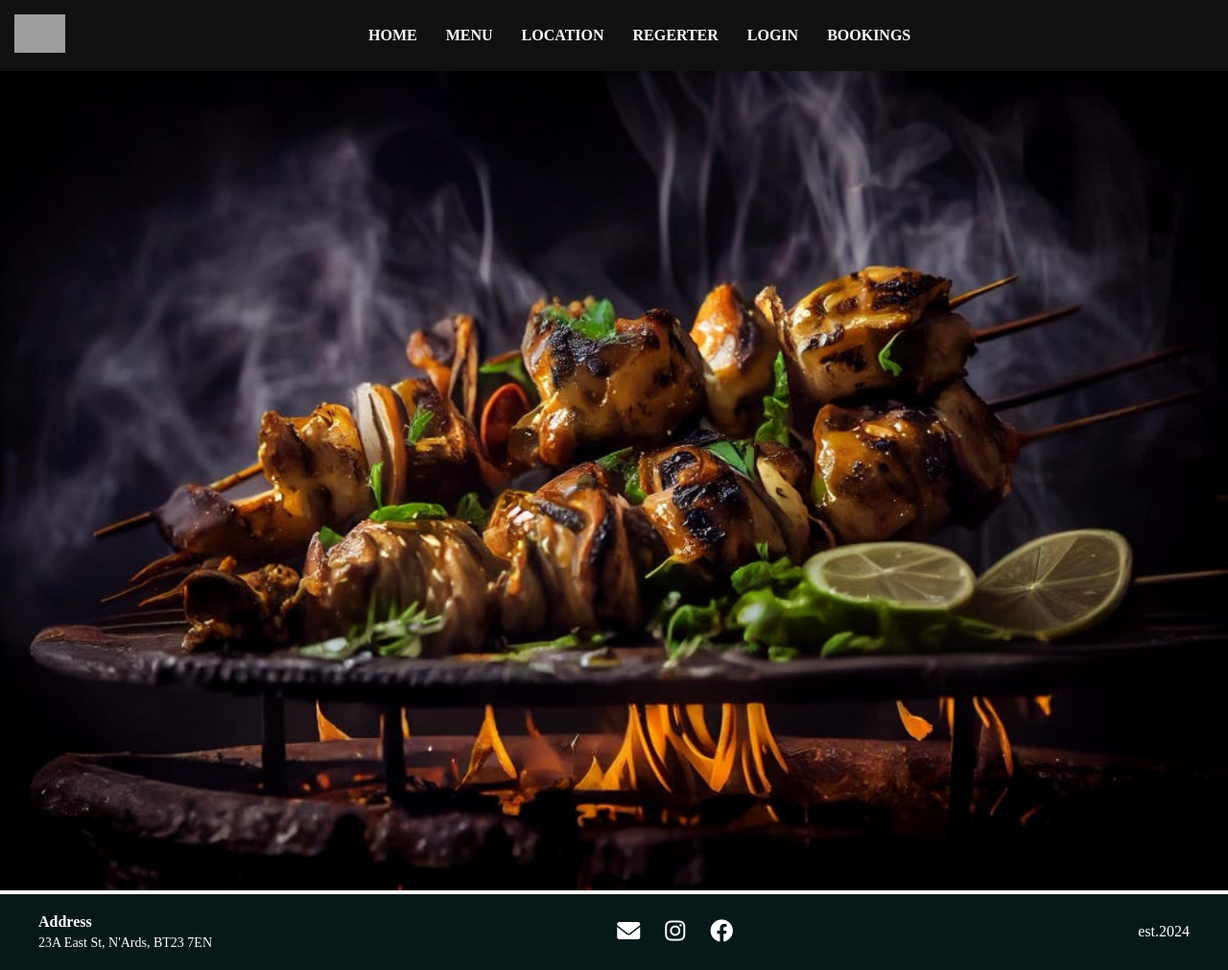
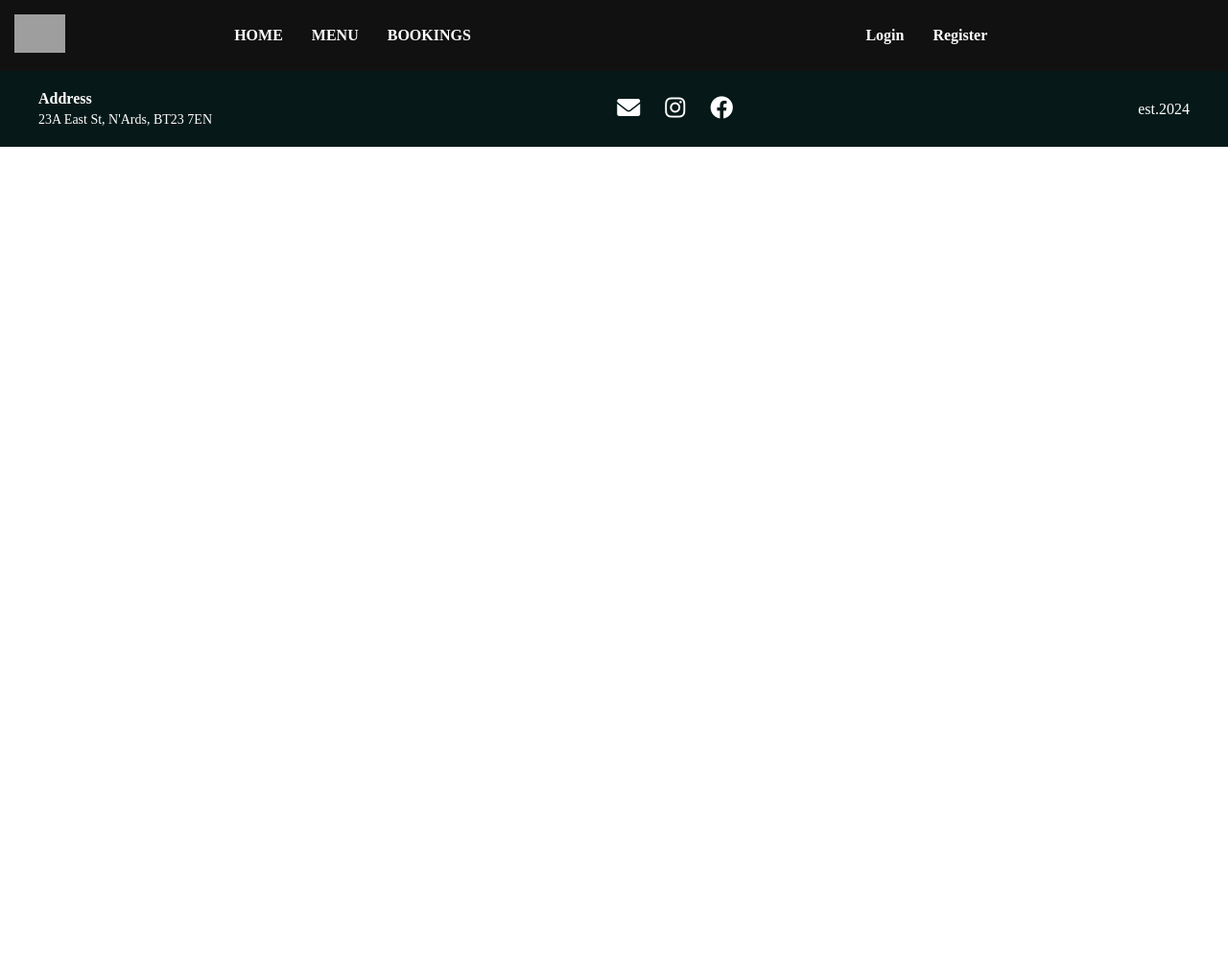
Before and after one commit to SamGree/East_Flavors, a Django app: page / in a window 1280 px wide. Shown: the whole page at 96% size. After the commit the page ends 153 px from the top, so only its background shows below. Run offline with Django 4.2, Linux system fonts and the light colour scheme; grey boxes are pictures that could not be loaded.

Commit message:
add template to base html

```diff
--- a/templates/base.html
+++ b/templates/base.html
@@ -1,37 +1,51 @@
 {% load static %}
 <!DOCTYPE html>
 <html lang="en">
-
   <head>
     <title>EastSt. Website</title>
+    <meta charset="UTF-8" />
+    <meta name="viewport" content="width=device-width, initial-scale=1.0" />
+
     <!-- Add Font Awesome CDN for icons -->
-  <link rel="stylesheet" href="https://cdnjs.cloudflare.com/ajax/libs/font-awesome/6.0.0-beta3/css/all.min.css"
-    integrity="sha384-k6RqeWeci5ZR/Lv4MR0sA0FfDOMKU5jwE5KnsHHSZoDwiFyRkF+ImpeGTMChgH0B" crossorigin="anonymous">
-  <link rel="stylesheet" type="text/css" href="{% static 'css/style.css' %}">
-
-
+    <link
+      rel="stylesheet"
+      href="https://cdnjs.cloudflare.com/ajax/libs/font-awesome/6.0.0-beta3/css/all.min.css"
+      crossorigin="anonymous"
+    />
+    <link rel="stylesheet" type="text/css" href="{% static 'css/style.css' %}" />
+    <link rel="stylesheet" type="text/css" href="{% static 'css/global.css' %}" />
+    {% block head %} {% endblock head %}
   </head>
-
   <body>
-
     <nav class="navbar">
       <div class="logo">
-      <img src="bbq.png" alt="EastSt. Logo">
+        <img src="{% static 'img/logo.png' %}" alt="EastSt. Logo" />
       </div>
       <ul class="nav-links">
-      <li><a href="#">HOME</a></li>
-      <li><a href="#">MENU</a></li>
-      <li><a href="#">LOCATION</a></li>
-      <li><a href="#">REGERTER</a></li>
-      <li><a href="#">LOGIN</a></li>
-      <li><a href="#">BOOKINGS</a></li>
+        <li><a href="{% url 'home' %}">HOME</a></li>
+        <li><a href="{% url 'menu' %}">MENU</a></li>
+        <li><a href="{% url 'user-bookings' %}">BOOKINGS</a></li>
       </ul>
+      <ul class="nav-links">
+        {% if request.user.is_authenticated %}
+        <li><a href="{% url 'logout' %}">Logout</a></li>
+
+        {% else %}
+        <li><a href="{% url 'login' %}">Login</a></li>
+        <li><a href="{% url 'register' %}">Register</a></li>
+        {% endif %}
+      </ul>
+      <p>
+        {% if request.user.is_authenticated %} Welcome
+        <span id="highlight-username"> {{request.user.username | title}}</span> {%endif%}
+      </p>
     </nav>
 
     <!-- Container for image with scrollbar -->
-  <div class="image-container">
-    <img src="{% static 'img/bbq.jpg' %}" alt="BBQ Image">
-  </div>
+    <!-- <div class="image-container">
+      <img src="{% static 'img/home1.jpg' %}" alt="BBQ Image" />
+    </div> -->
+    {% block content %} {% endblock %}
 
     <!-- Footer -->
     <footer class="footer">
@@ -43,13 +57,16 @@
         <div class="social-icons">
           <!-- Font Awesome icons -->
           <a href="mailto:info@example.com" target="_blank">
-          <i class="fas fa-envelope"></i> <!-- Email Icon -->
+            <i class="fas fa-envelope"></i>
+            <!-- Email Icon -->
           </a>
           <a href="https://instagram.com" target="_blank">
-          <i class="fab fa-instagram"></i> <!-- Instagram Icon -->
+            <i class="fab fa-instagram"></i>
+            <!-- Instagram Icon -->
           </a>
           <a href="https://facebook.com" target="_blank">
-          <i class="fab fa-facebook"></i> <!-- Facebook Icon -->
+            <i class="fab fa-facebook"></i>
+            <!-- Facebook Icon -->
           </a>
         </div>
         <div class="established">
@@ -59,5 +76,4 @@
     </footer>
     <script src="{% static 'js/main.js' %}"></script>
   </body>
-
 </html>
```
Lines whose indentation alone changed are shown as unchanged.
